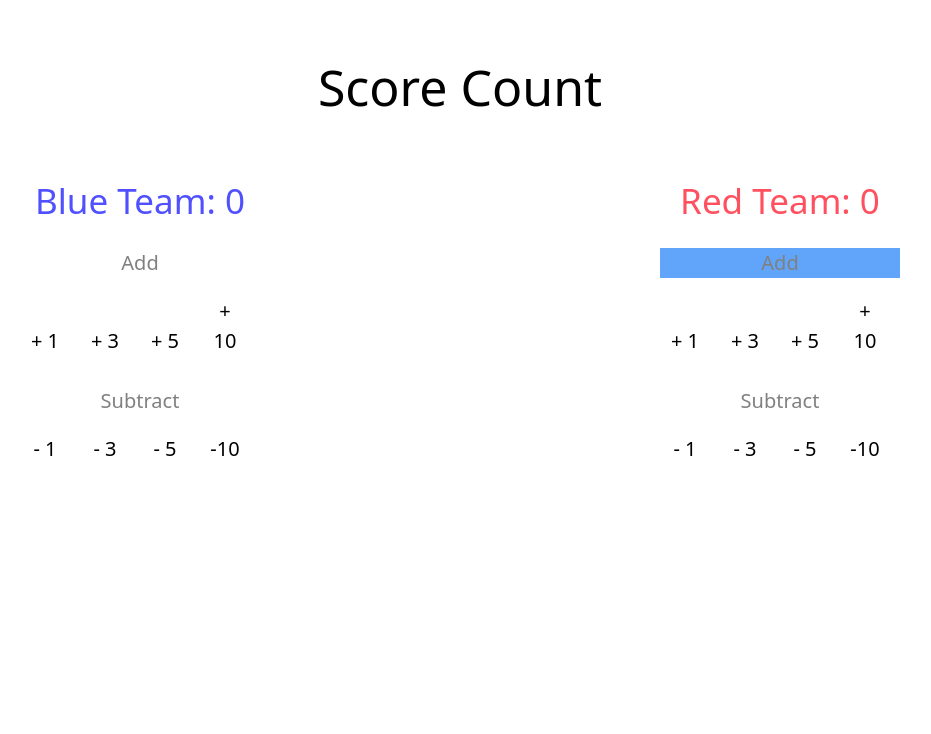
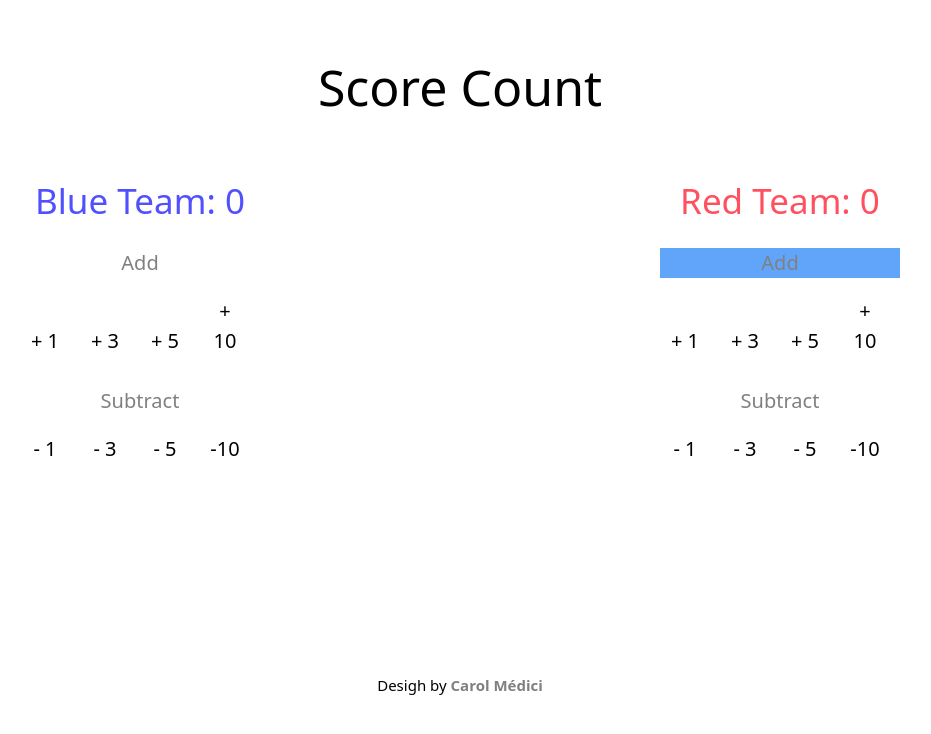
Before and after one commit to carolmedici/score-counter, a React (Vite) app: page / in a window 1280 px wide. Shown: the top 734 px of the page, without its empty margins (180-1111 px from the left). Built offline with nearby package versions, Linux system fonts and the light colour scheme; the HTML template or start-up script is replaced by a standard one.

Commit message:
:construction: Footer

```diff
--- a/src/App.jsx
+++ b/src/App.jsx
@@ -1,5 +1,6 @@
 import './App.css'
 import BlueTeam from './assets/BlueTeam'
+import Footer from './assets/Footer'
 import RedTeam from './assets/RedTeam'
 
 
@@ -9,9 +10,12 @@ function App() {
     <>
     <h1 >Score Count</h1>
     <div className='App'>
-    <BlueTeam/>
+    <BlueTeam />
+
     <RedTeam />
+
        </div>
+       <Footer />
     </>
   )
 }
--- /dev/null
+++ b/src/assets/Footer/Footer.css
@@ -0,0 +1,18 @@
+p{
+    margin: 20rem auto 2rem;
+    text-align: center;
+    font-size: 1.5rem;
+    font-weight: 400;
+
+}
+
+a{
+    text-decoration: none;
+    color: gray;
+    font-weight: 700;
+}
+
+a:hover{
+    color: rgb(176, 45, 232);
+
+}
--- /dev/null
+++ b/src/assets/Footer/index.jsx
@@ -0,0 +1,12 @@
+import "./Footer.css"
+
+const Footer = () =>{
+    return(
+
+        <>
+        <p>Desigh by <a href="http://github.com/carolmedici" target="_blank"> Carol Médici</a></p>
+        </>
+    )
+}
+
+export default Footer
```
